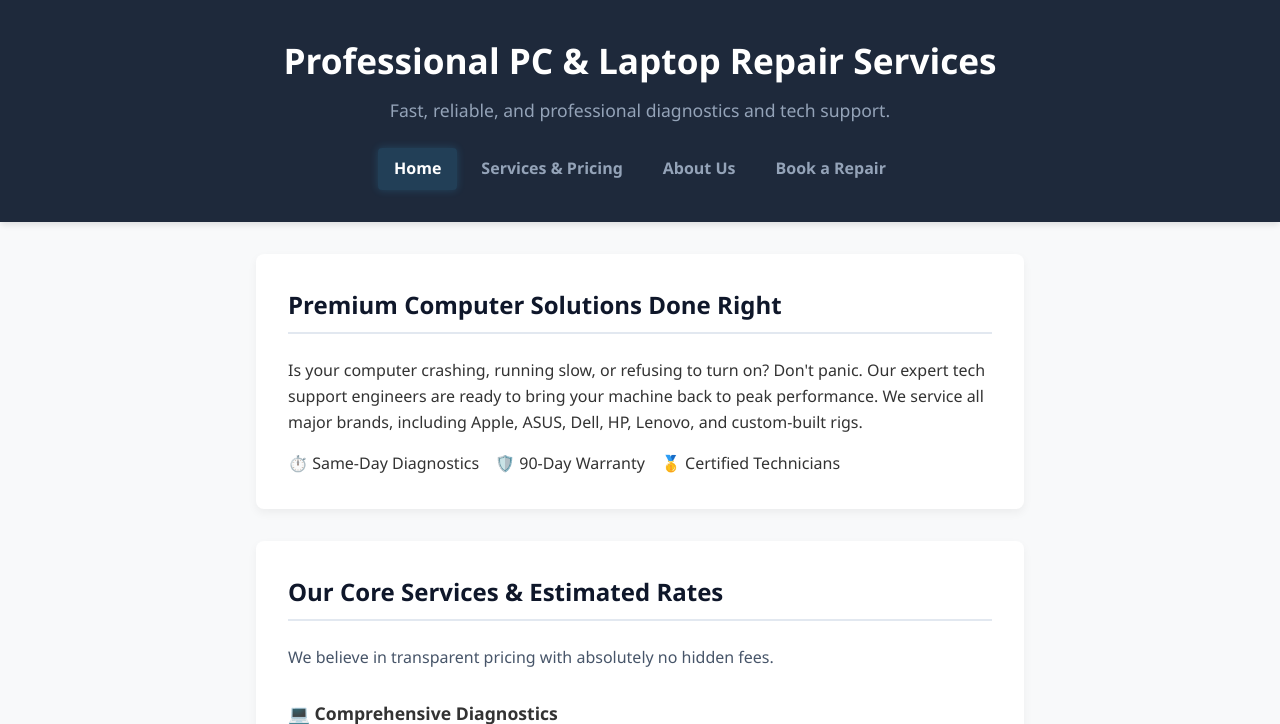
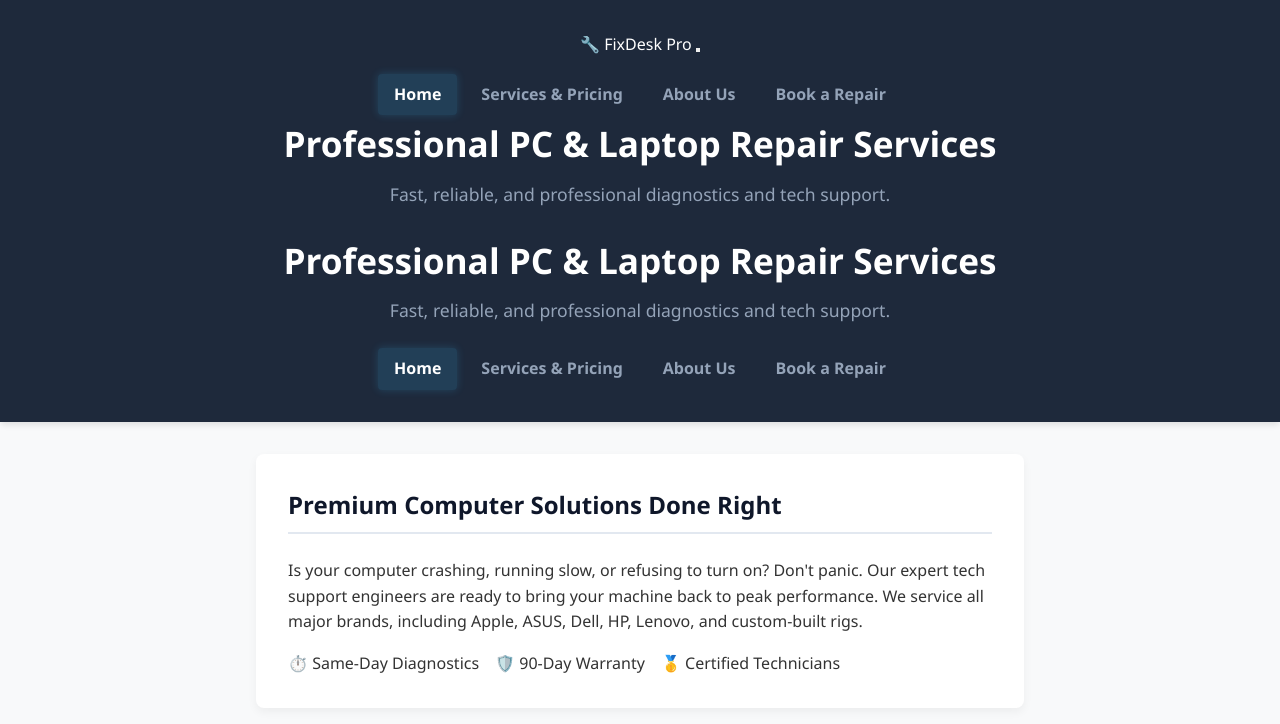
Before and after one commit to marzanjanramir645-crypto/pc-repair-website, a Flask app: page / in a window 1280 px wide. Shown: the top 724 px of the page. Run offline with Flask 3, Linux system fonts and the light colour scheme.

Commit message:
Update index.html

```diff
--- a/templates/index.html
+++ b/templates/index.html
@@ -8,6 +8,26 @@
 </head>
 <body>
     <header>
+        <div class="nav-container">
+            <span class="logo-text">🔧 FixDesk Pro</span>
+            <!-- Mobile Interactive Hamburger Toggle Button -->
+            <button class="menu-toggle" id="menu-toggle" aria-label="Toggle Navigation Menu">
+                <span class="bar"></span>
+                <span class="bar"></span>
+                <span class="bar"></span>
+            </button>
+            <nav id="nav-menu">
+                <a href="#home">Home</a>
+                <a href="#services">Services & Pricing</a>
+                <a href="#about">About Us</a>
+                <a href="#booking">Book a Repair</a>
+            </nav>
+        </div>
+        <div class="header-hero-content">
+
+            <h1>Professional PC & Laptop Repair Services</h1>
+            <p>Fast, reliable, and professional diagnostics and tech support.</p>
+        </div>
         <h1>Professional PC & Laptop Repair Services</h1>
         <p>Fast, reliable, and professional diagnostics and tech support.</p>
         <nav>
```
